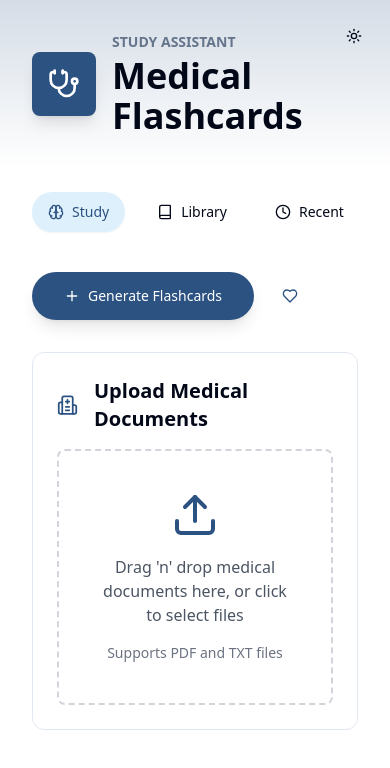
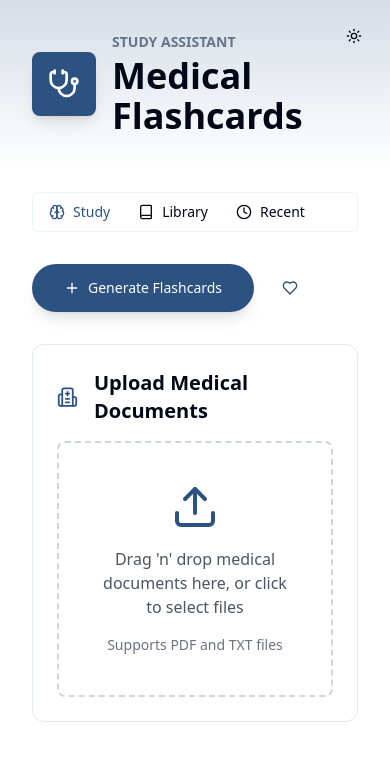
Before and after one commit to VespianRex/cardgenius, a React (Vite) app: page / in a window 390 px wide. Shown: the top 768 px of the page. Built offline with nearby package versions, Linux system fonts and the light colour scheme.

Commit message:
Implement UI Enhancements
Added important UI components and features to improve user experience in the application. Adjusted styles and layouts for better accessibility and responsiveness.
[skip gpt_engineer]

```diff
--- a/src/pages/Index.tsx
+++ b/src/pages/Index.tsx
@@ -2,8 +2,17 @@ import { useState } from "react";
 import { Button } from "@/components/ui/button";
 import { FileUpload } from "@/components/FileUpload";
 import { FlashcardSection } from "@/components/FlashcardSection";
-import { Brain, Book, Clock, Plus, Heart, Stethoscope, Hospital } from "lucide-react";
+import { Brain, Book, Clock, Plus, Heart, Stethoscope, Hospital, Settings, Graduation, History } from "lucide-react";
 import { ThemeToggle } from "@/components/ThemeToggle";
+import {
+  Menubar,
+  MenubarContent,
+  MenubarItem,
+  MenubarMenu,
+  MenubarSeparator,
+  MenubarShortcut,
+  MenubarTrigger,
+} from "@/components/ui/menubar";
 
 const Index = () => {
   const [showFlashcards, setShowFlashcards] = useState(false);
@@ -46,7 +55,9 @@ const Index = () => {
 
   return (
     <div className="min-h-screen bg-background text-foreground transition-colors duration-300">
+      <div className="absolute top-4 right-4">
         <ThemeToggle />
+      </div>
 
       {/* Header section */}
       <header className="bg-gradient-to-b from-medical-primary/20 to-background p-8">
@@ -62,39 +73,54 @@ const Index = () => {
       </header>
 
       <main className="max-w-5xl mx-auto px-8 py-6">
-        {/* Navigation pills */}
-        <nav className="flex gap-4 mb-8 overflow-x-auto pb-2">
-          <Button
-            variant="ghost"
-            className={`rounded-full hover:bg-medical-accent/20 gap-2 min-w-fit transition-all duration-300 ${
-              activeTab === 'study' ? 'bg-medical-accent/30 text-medical-primary font-medium shadow-sm' : ''
-            }`}
-            onClick={() => setActiveTab('study')}
-          >
+        {/* Enhanced Navigation Menu */}
+        <Menubar className="mb-8 bg-card border-medical-accent/20">
+          <MenubarMenu>
+            <MenubarTrigger className={`gap-2 ${activeTab === 'study' ? 'text-medical-primary' : ''}`} onClick={() => setActiveTab('study')}>
               <Brain className="w-4 h-4" />
               Study
-          </Button>
-          <Button
-            variant="ghost"
-            className={`rounded-full hover:bg-medical-accent/20 gap-2 min-w-fit transition-all duration-300 ${
-              activeTab === 'library' ? 'bg-medical-accent/30 text-medical-primary font-medium shadow-sm' : ''
-            }`}
-            onClick={() => setActiveTab('library')}
-          >
+            </MenubarTrigger>
+            <MenubarContent>
+              <MenubarItem>
+                New Session
+                <MenubarShortcut>⌘N</MenubarShortcut>
+              </MenubarItem>
+              <MenubarItem>Review Due Cards</MenubarItem>
+              <MenubarSeparator />
+              <MenubarItem>
+                Statistics
+                <MenubarShortcut>⌘S</MenubarShortcut>
+              </MenubarItem>
+            </MenubarContent>
+          </MenubarMenu>
+
+          <MenubarMenu>
+            <MenubarTrigger className={`gap-2 ${activeTab === 'library' ? 'text-medical-primary' : ''}`} onClick={() => setActiveTab('library')}>
               <Book className="w-4 h-4" />
               Library
-          </Button>
-          <Button
-            variant="ghost"
-            className={`rounded-full hover:bg-medical-accent/20 gap-2 min-w-fit transition-all duration-300 ${
-              activeTab === 'recent' ? 'bg-medical-accent/30 text-medical-primary font-medium shadow-sm' : ''
-            }`}
-            onClick={() => setActiveTab('recent')}
-          >
+            </MenubarTrigger>
+            <MenubarContent>
+              <MenubarItem>All Decks</MenubarItem>
+              <MenubarItem>Categories</MenubarItem>
+              <MenubarSeparator />
+              <MenubarItem>Import Deck</MenubarItem>
+              <MenubarItem>Export Deck</MenubarItem>
+            </MenubarContent>
+          </MenubarMenu>
+
+          <MenubarMenu>
+            <MenubarTrigger className={`gap-2 ${activeTab === 'recent' ? 'text-medical-primary' : ''}`} onClick={() => setActiveTab('recent')}>
               <Clock className="w-4 h-4" />
               Recent
-          </Button>
-        </nav>
+            </MenubarTrigger>
+            <MenubarContent>
+              <MenubarItem>Last Session</MenubarItem>
+              <MenubarItem>Study History</MenubarItem>
+              <MenubarSeparator />
+              <MenubarItem>Progress Report</MenubarItem>
+            </MenubarContent>
+          </MenubarMenu>
+        </Menubar>
 
         {/* Action buttons */}
         <div className="flex items-center gap-4 mb-8">
```
Lines whose indentation alone changed are shown as unchanged.
